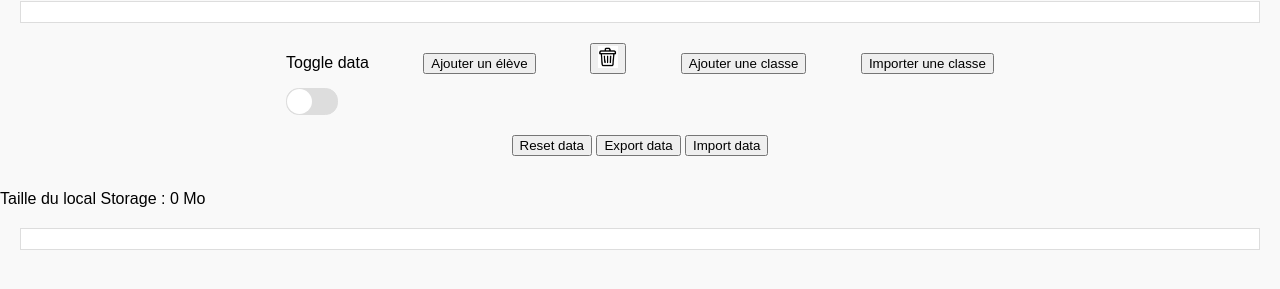
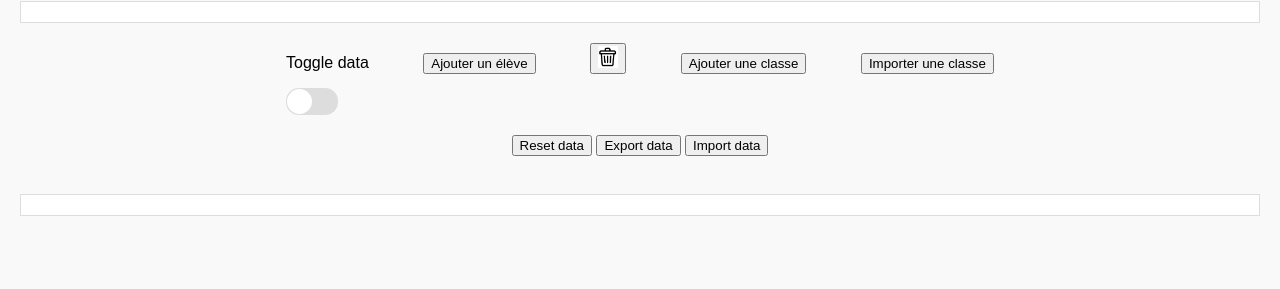
Before and after one commit to antoinepoure35/classroom, a plain HTML site: page index.html in a window 1280 px wide. Shown: the part 77-366 px from the top of the page. Drawn offline with Linux system fonts and the light colour scheme.

Commit message:
Update index.html

```diff
--- a/index.html
+++ b/index.html
@@ -25,7 +25,6 @@
 		<button id="importData" onclick="importData()" style="margin-top: 20px;">Import data</button>
 	</div>
 	</br>
-	<p id="localStorageSize">Taille du local Storage : 0 Mo</p>
 	<div id="students-list"></div>
     <script src="script.js"></script>
 </body>
```
